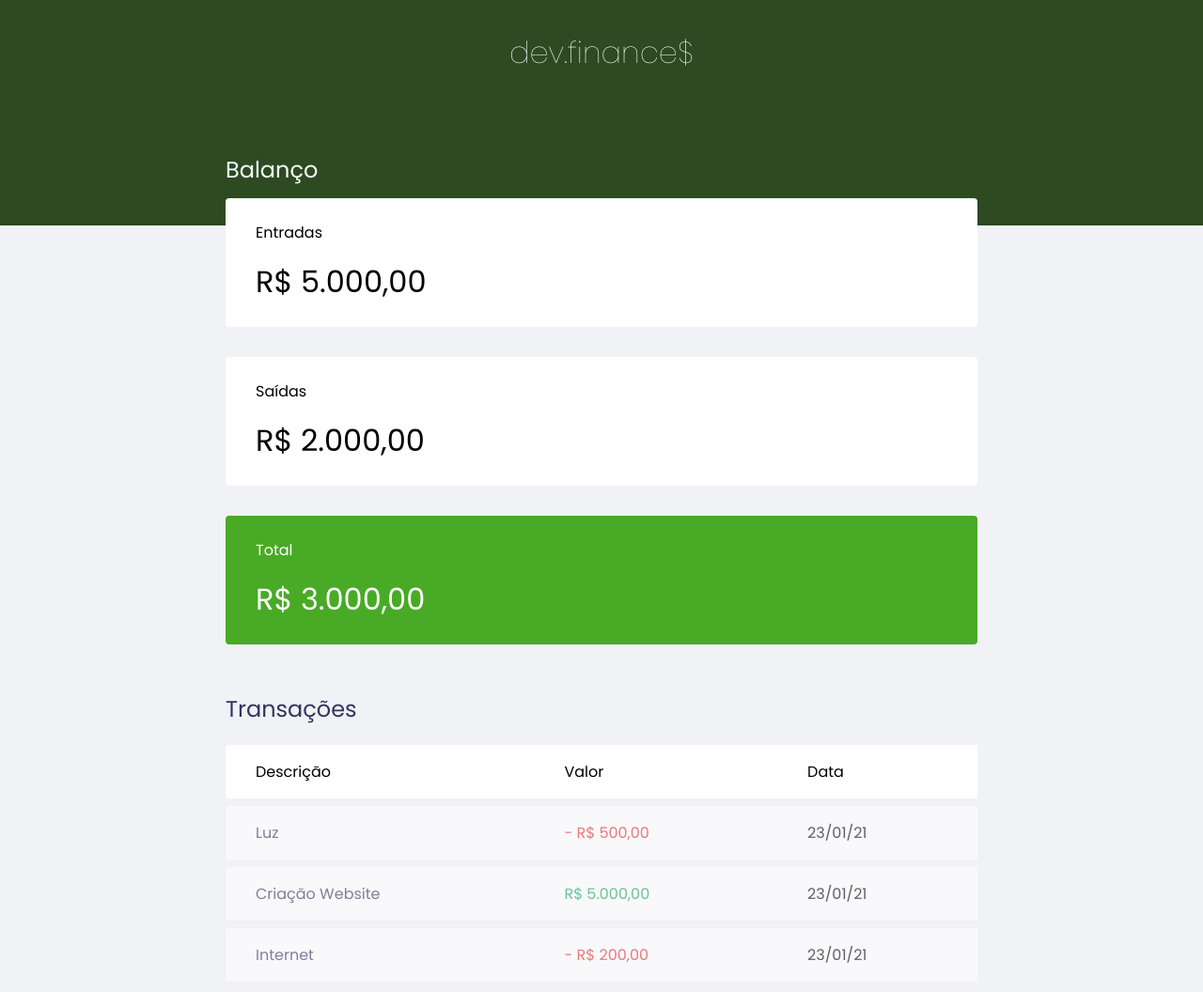
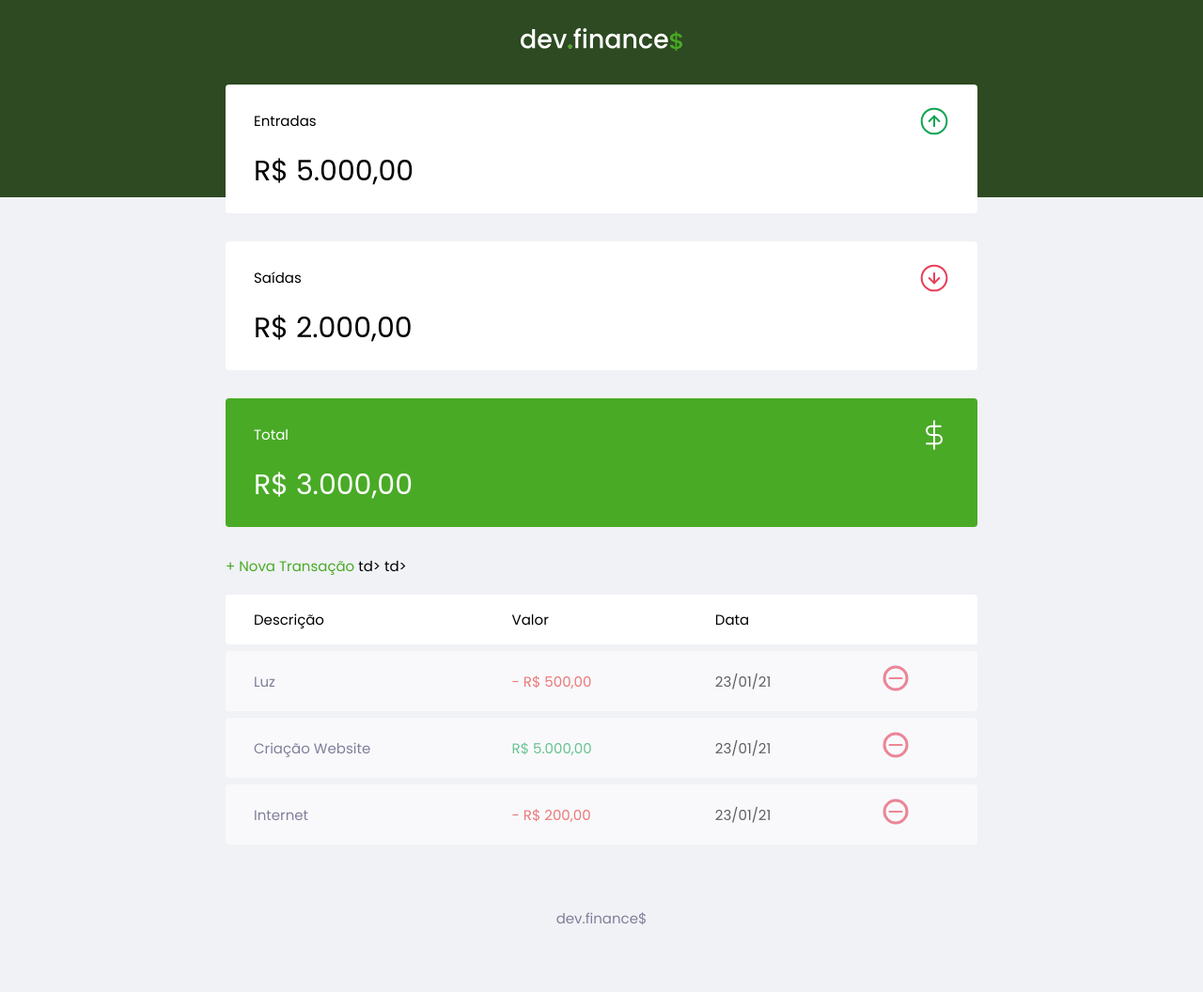
Before and after one commit to viniciusagvaz/discover-devfinances, a plain HTML site: page index.html in a window 1280 px wide. Shown: the top 1056 px of the page at 94% size. After the commit the page ends 1019 px from the top, so only its background shows below. Drawn offline with Linux system fonts and the light colour scheme.

Commit message:
part 2 break

```diff
--- a/index.html
+++ b/index.html
@@ -10,37 +10,57 @@
 
 <body>
    <header>
-      <h1 id="logo">dev.finance$</h1>
+      <img src="./assets/logo.svg" alt="Logo Dev Finance">
    </header>
 
    <main class="container">
       <section id="balance">
-         <h2>Balanço</h2>
+         <h2 class="sr-only">Balanço</h2>
 
          <div class="card">
-            <h3>Entradas</h3>
+            <h3>
+               <span>
+                  Entradas
+               </span>
+
+               <img src="./assets/income.svg" alt="Imagem de entradas">
+            </h3>
             <p>R$ 5.000,00</p>
          </div>
 
          <div class="card">
-            <h3>Saídas</h3>
+            <h3>
+               <span>
+                  Saídas
+               </span>
+               <img src="./assets/expense.svg" alt="Imagem de saídas">
+            </h3>
             <p>R$ 2.000,00</p>
          </div>
 
          <div class="card total">
-            <h3>Total</h3>
+            <h3>
+               <span>
+                  Total
+               </span>
+               <img src="./assets/total.svg" alt="Imagem de saídas">
+            </h3>
             <p>R$ 3.000,00</p>
          </div>
       </section>
 
       <section id="transaction">
-         <h2>Transações</h2>
+         <h2 class="sr-only">Transações</h2>
          <table id="data-table">
+
+            <a href="#" class="button new">+ Nova Transação</a>
+
             <thead>
                <tr>
                   <th>Descrição</th>
                   <th>Valor</th>
                   <th>Data</th>
+                  <th></th>
                </tr>
             </thead>
 
@@ -49,18 +69,29 @@
                   <td class="description">Luz</td>
                   <td class="expense">- R$ 500,00</td>
                   <td class="date">23/01/21</td>
+                  <td>
+                     <img src="./assets/minus.svg" alt="Remover transação">
+                  </td>
                </tr>
 
                <tr>
                   <td class="description">Criação Website</td>
                   <td class="income">R$ 5.000,00</td>
                   <td class="date">23/01/21</td>
+                  td>
+                  <td>
+                     <img src="./assets/minus.svg" alt="Remover transação">
+                  </td>
                </tr>
 
                <tr>
                   <td class="description">Internet</td>
                   <td class="expense">- R$ 200,00</td>
                   <td class="date">23/01/21</td>
+                  td>
+                  <td>
+                     <img src="./assets/minus.svg" alt="Remover transação">
+                  </td>
                </tr>
             </tbody>
          </table>
--- a/style.css
+++ b/style.css
@@ -14,9 +14,30 @@
    box-sizing: border-box;
 }
 
+html {
+   font-size: 93.75%;
+}
+
 body {
    background: #f0f2f5;
    font-family: 'Poppins', sans-serif;
+}
+
+.sr-only {
+   position: absolute;
+   width: 1px;
+   height: 1px;
+   padding: 0;
+   margin: -1px;
+   overflow: hidden;
+   clip: rect(0, 0, 0, 0);
+   white-space: nowrap;
+   border-width: 0;
+}
+
+.container {
+   width: min(90vw, 800px);
+   margin: auto;
 }
 
 /*  ============ Titles ============  */
@@ -28,9 +49,20 @@ h2 {
    font-weight: 400;
 }
 
-.container {
-   width: min(90vw, 800px);
-   margin: auto;
+/*  ============ Links & Buttons ============  */
+
+a {
+   color: #49aa26;
+   text-decoration: none;
+}
+
+a:hover {
+   color: #3dd705;
+}
+
+.button.new {
+   display: inline-block;
+   margin-bottom: .8rem;
 }
 
 /*  ============ Header ============  */
@@ -45,7 +77,6 @@ header {
 header #logo {
    color: #fff;
    font-weight: 100;
-
 }
 
 
@@ -75,6 +106,10 @@ header #logo {
 .card h3 {
    font-weight: 400;
    font-size: 1rem;
+
+   display: flex;
+   align-items: center;
+   justify-content: space-between;
 }
 
 .card p {
@@ -106,6 +141,12 @@ header #logo {
 table thead tr th:first-child,
 table tbody tr td:first-child {
    border-radius: 0.25rem 0 0 0.25rem;
+}
+
+table thead tr th:last-child,
+table tbody tr td:last-child {
+   border-radius: 0 0.25rem 0.25rem 0;
+
 }
 
 table thead th {
```
Also changed, not shown: assets/expense.svg (added), assets/income.svg (added), assets/logo.svg (added), assets/minus.svg (added), assets/plus.svg (added), assets/total.svg (added).
